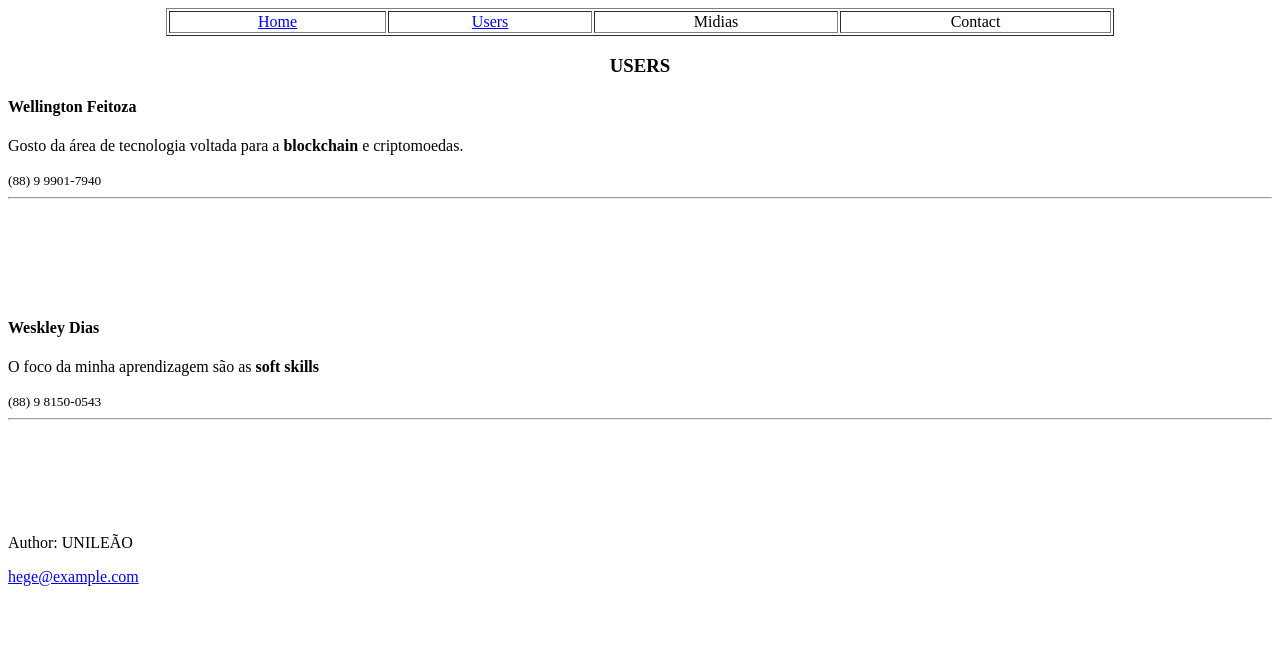
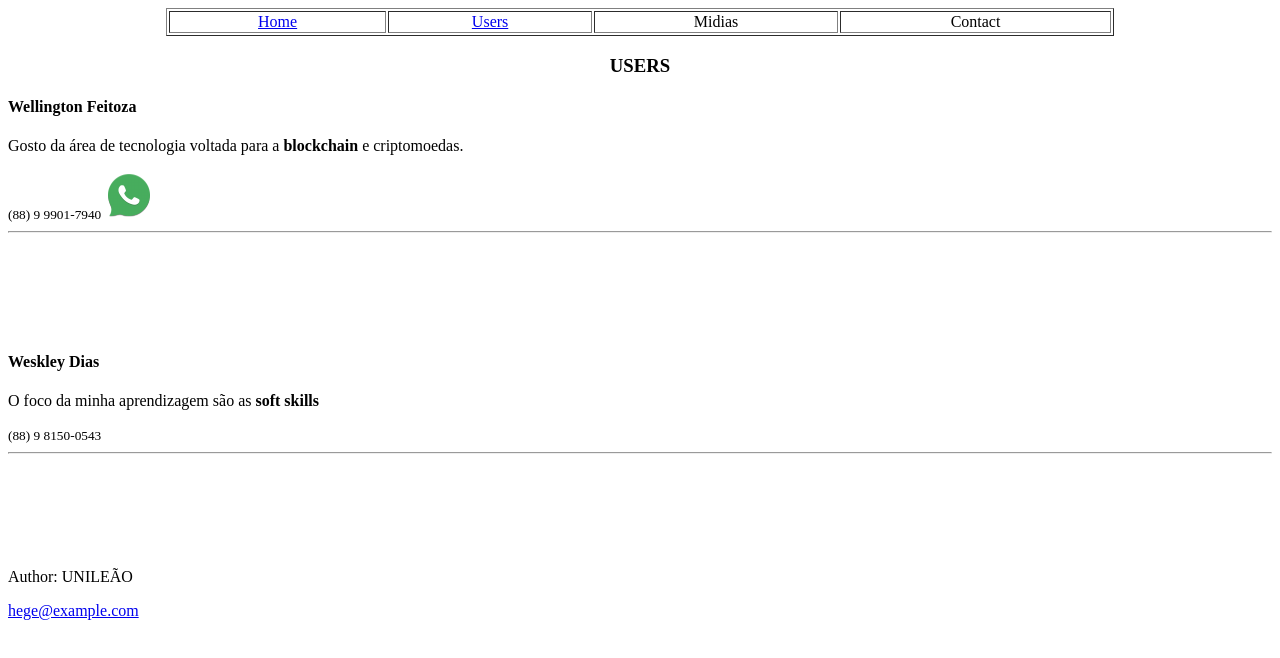
Before and after one commit to spaaws/sociale, a plain HTML site: page users.html in a window 1280 px wide. Drawn offline with Linux system fonts and the light colour scheme.

Commit message:
Implementação da API do Whats

```diff
--- a/users.html
+++ b/users.html
@@ -24,7 +24,10 @@
     <h4>Wellington Feitoza</h4>
     <p>Gosto da área de tecnologia voltada para a <strong>blockchain</strong> e criptomoedas.</p>
     <small>(88) 9 9901-7940</small>
+    <a href="https://api.whatsapp.com/send?phone=5588999017940&text=Boa-noite." target="_blank"> <img src="images/whatsapp-icon.png" alt="WhatsApp"> </a>
   </section>
+
+
 
   <hr>
 
```
Also changed, not shown: images/whatsapp-icon.png (added).
